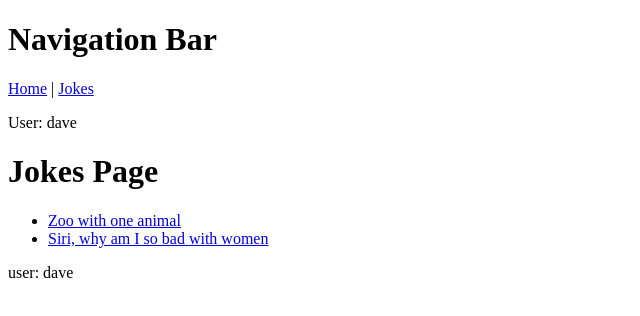
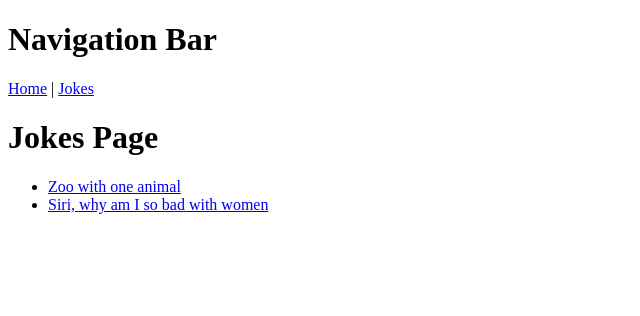
Before and after one commit to brightworkdigital/router-intro, a React (Create React App) app: page /jokes in a window 1280 px wide. Shown: the top 316 px of the page, without its empty margins (0-640 px from the left). Built offline with nearby package versions, Linux system fonts and the light colour scheme.

Commit message:
Complete example with routing

```diff
--- a/src/App.js
+++ b/src/App.js
@@ -12,10 +12,8 @@ import AuthContext from './store/auth-context';
 import { useState } from 'react';
 
 function App() {
-  const [user, setUser] = useState('dave');
 
   return (
-    <AuthContext.Provider value={user}>
     <BrowserRouter>
       <Routes>
         <Route path="/" element={<NavBar />}>
@@ -25,7 +23,6 @@ function App() {
         </Route>
       </Routes>
     </BrowserRouter>
-    </AuthContext.Provider>
   );
 }
 
--- a/src/pages/JokesPage.js
+++ b/src/pages/JokesPage.js
@@ -5,7 +5,6 @@ import AuthContext from "../store/auth-context.js";
 
 function JokesPage() {
   const jokes = getJokes();
-  const user = useContext(AuthContext);
 
   return <>
     <h1>Jokes Page</h1>
@@ -14,9 +13,6 @@ function JokesPage() {
        return <li id={joke.jokeId}> <Link joke={joke} to={`/jokes/${joke.jokeId}`}>{joke.name}</Link> </li>
       })}
     </ul>
-      <div>
-        user: {user}
-      </div>
   </>;
 }
 
--- a/src/pages/NavBar.js
+++ b/src/pages/NavBar.js
@@ -3,15 +3,12 @@ import { Link, Outlet } from "react-router-dom";
 import AuthContext from "../store/auth-context";
 
 const NavBar = () => {
-    const user = useContext(AuthContext);
     return <>
         <h1>Navigation Bar</h1>
         <p>
             <Link to="/">Home</Link> | <Link to="/jokes">Jokes</Link>
         </p>
-        <p>
-            User: {user}
-        </p>
+
         <Outlet />
     </>
 }
```
Lines whose indentation alone changed are shown as unchanged.
